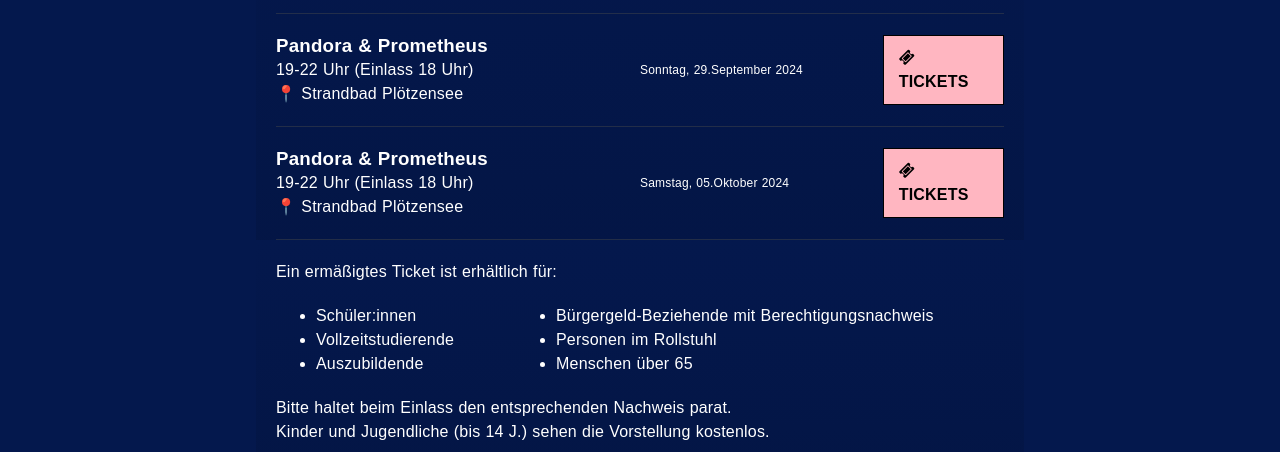
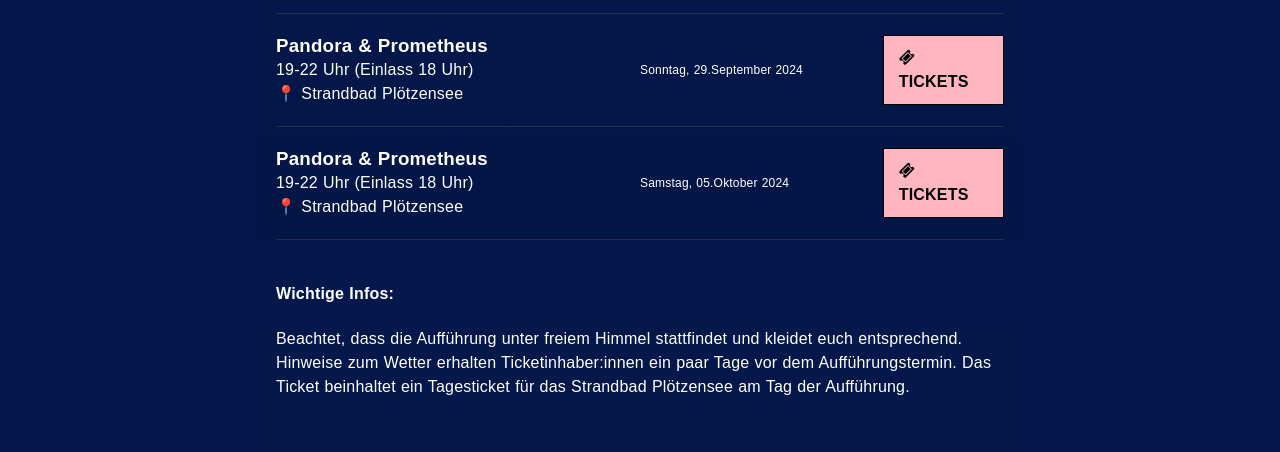
Before and after one commit to theaterzurblauenstunde/theaterzurblauenstunde.github.io, a plain HTML site: page tickets/index.html in a window 1280 px wide. Shown: the part 673-1125 px from the top of the page. Drawn offline with Linux system fonts and the light colour scheme; a web font is replaced by a local one.

Commit message:
Wichtige Infos zu Ticketseite hinzugefügt

```diff
--- a/tickets/index.html
+++ b/tickets/index.html
@@ -134,6 +134,12 @@
 
         </article>
         <article class="tickets flex flex-column flex-align-center">
+            <div class="container">
+                <h4>Wichtige Infos:</h4>
+                <p>
+                    Beachtet, dass die Aufführung unter freiem Himmel stattfindet und kleidet euch entsprechend. Hinweise zum Wetter erhalten Ticketinhaber:innen ein paar Tage vor dem Aufführungstermin. Das Ticket beinhaltet ein Tagesticket für das Strandbad Plötzensee am Tag der Aufführung.
+                </p>
+            </div>
             <div class="container">Ein ermäßigtes Ticket ist erhältlich für:<br>
                 <div class="ul flex flex-wrap">
                     <ul>
@@ -149,9 +155,8 @@
                 </div>
                 Bitte haltet beim Einlass den entsprechenden Nachweis parat.<br>
                 Kinder und Jugendliche (bis 14 J.) sehen die Vorstellung kostenlos.
+
             </div>
-
-
 
         </article>
 
```
